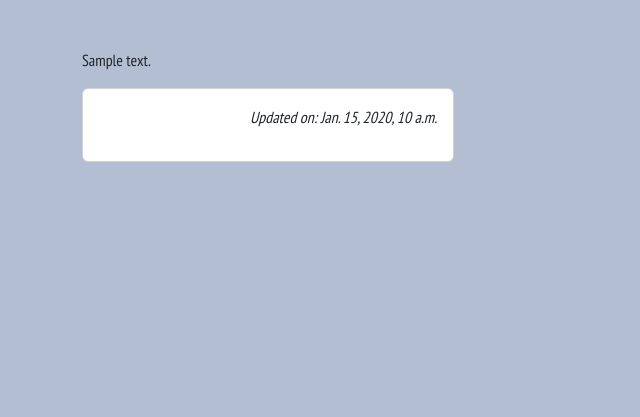
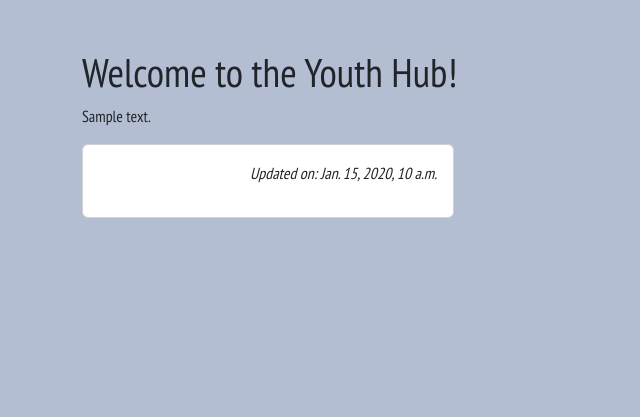
Before and after one commit to Lydiajoy97/Youth-Club, a Django app: page /about/ in a window 1280 px wide. Shown: the part 72-489 px from the top of the page, without its empty margins (0-640 px from the left). Run offline with Django 5.2, Linux system fonts and the light colour scheme; tables that the repository leaves empty hold one stand-in row (values such as "Sample post"); some libraries are stand-ins or nearby versions.

Commit message:
add H1 to abouts page so a user knows what it is

```diff
--- a/about/templates/about.html
+++ b/about/templates/about.html
@@ -4,7 +4,7 @@
 <!--From I think before I blog walkthrough-->
 <div class="container mt-5">
     <div class="row">
-        <div>
+        <div> <h1>Welcome to the Youth Hub!</h1>
         </div>
         <div>
             {{ about.content | safe }}
```
